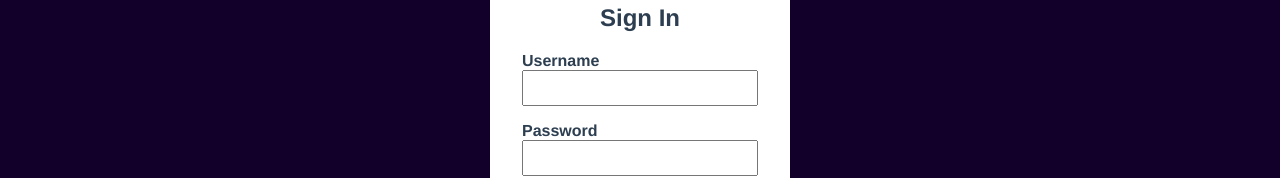
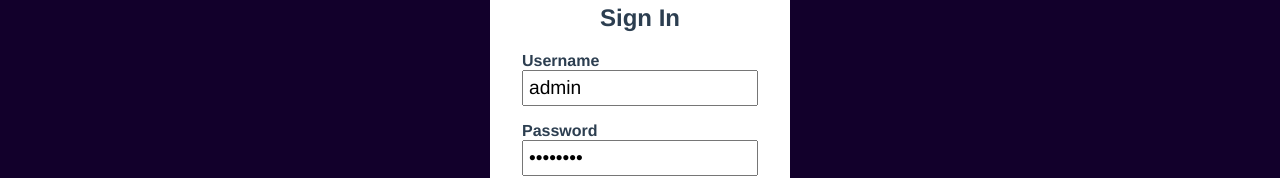
Before and after one commit to Dylan-Fruit/dylanfruit_13_05082022, a React (Create React App) app: page /login in a window 1280 px wide. Shown: the part 180-358 px from the top of the page. Built offline with nearby package versions, Linux system fonts and the light colour scheme.

Commit message:
Update userData.slice.js

```diff
--- a/src/features/userData.slice.js
+++ b/src/features/userData.slice.js
@@ -3,8 +3,8 @@ import { createSlice } from "@reduxjs/toolkit/";
 export const userDataSlice = createSlice({
   name: "userData",
   initialState: {
-    userName: "",
-    password: "",
+    userName: "admin",
+    password: "password",
     rememberMe: false,
     userToken: "",
     firstName: "",
```
